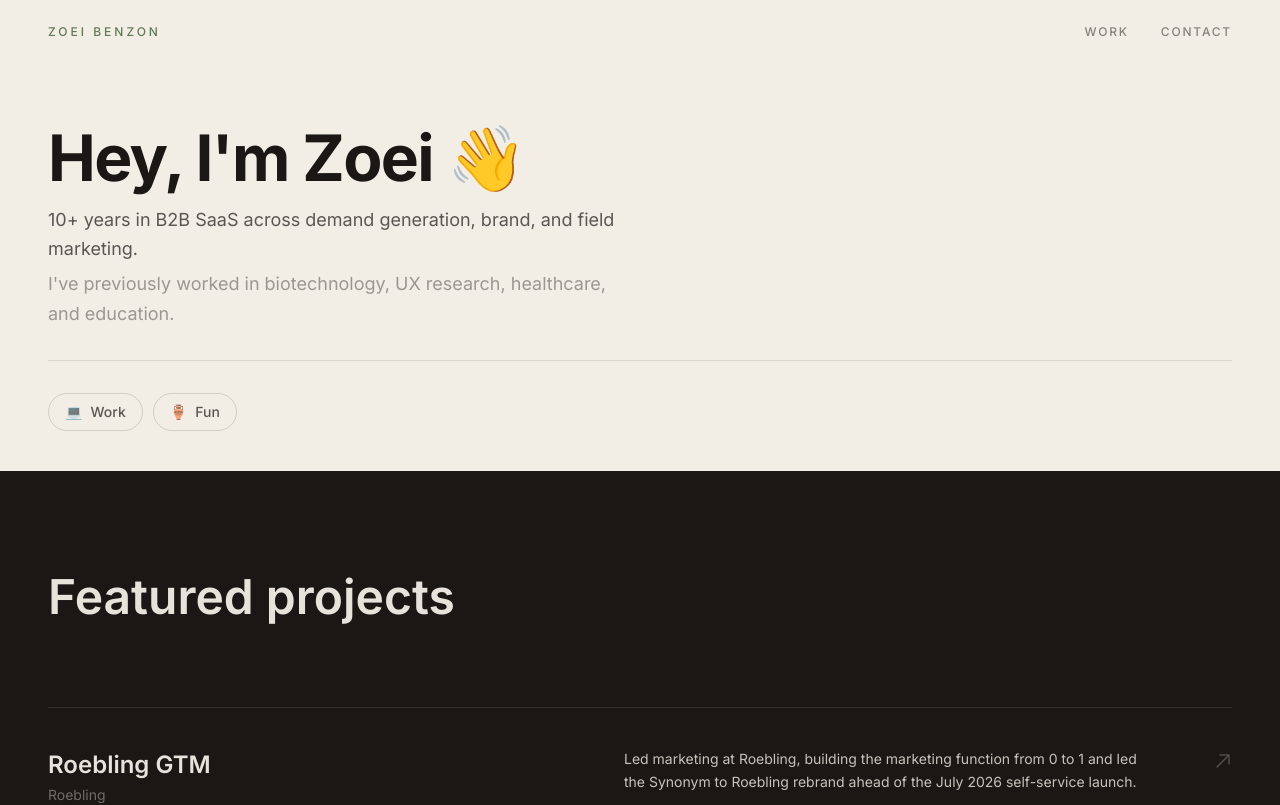
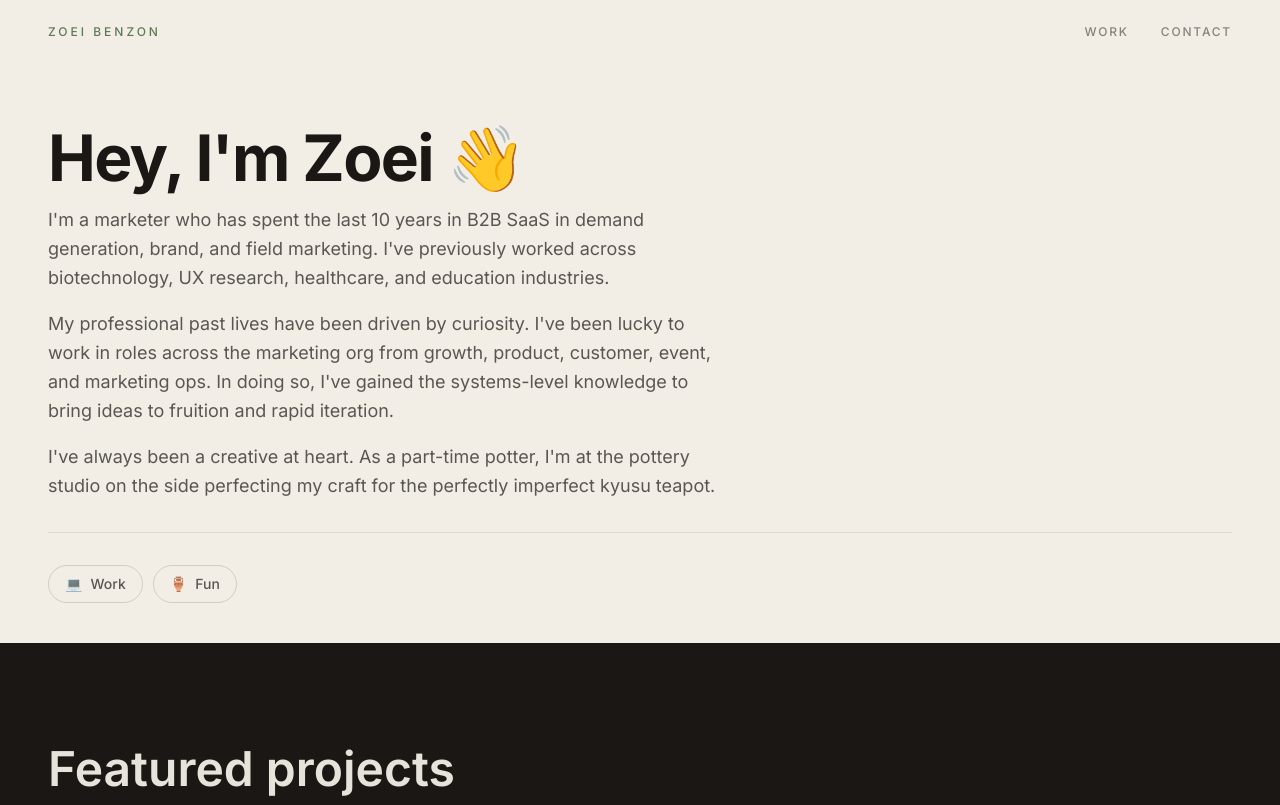
Before and after one commit to zjben10/fourteenzerosix-portfolio, a Next.js app: page / in a window 1280 px wide. Shown: the top 805 px of the page. Built offline with nearby package versions, Linux system fonts and the light colour scheme.

Commit message:
Update homepage hero copy
Co-Authored-By: Claude Opus 4.8 <noreply@anthropic.com>
Claude-Session: https://claude.ai/code/session_01FnUon39DrZUBXAVtQ4NJNb

```diff
--- a/components/Hero.tsx
+++ b/components/Hero.tsx
@@ -25,18 +25,35 @@ export default function Hero() {
           </h1>
 
           {/* Descriptor */}
+          <div className="space-y-4 max-w-2xl">
             <p
-            className="text-base md:text-lg leading-relaxed max-w-xl mb-1.5"
+              className="text-base md:text-lg leading-relaxed"
               style={{ color: "rgba(26,23,20,0.7)" }}
             >
-            10+ years in B2B SaaS across demand generation, brand, and field marketing.
+              I&apos;m a marketer who has spent the last 10 years in B2B SaaS in
+              demand generation, brand, and field marketing. I&apos;ve previously
+              worked across biotechnology, UX research, healthcare, and education
+              industries.
             </p>
             <p
-            className="text-base md:text-lg leading-relaxed max-w-xl"
-            style={{ color: "rgba(26,23,20,0.4)" }}
+              className="text-base md:text-lg leading-relaxed"
+              style={{ color: "rgba(26,23,20,0.7)" }}
             >
-            I&apos;ve previously worked in biotechnology, UX research, healthcare, and education.
+              My professional past lives have been driven by curiosity. I&apos;ve
+              been lucky to work in roles across the marketing org from growth,
+              product, customer, event, and marketing ops. In doing so, I&apos;ve
+              gained the systems-level knowledge to bring ideas to fruition and
+              rapid iteration.
             </p>
+            <p
+              className="text-base md:text-lg leading-relaxed"
+              style={{ color: "rgba(26,23,20,0.7)" }}
+            >
+              I&apos;ve always been a creative at heart. As a part-time potter,
+              I&apos;m at the pottery studio on the side perfecting my craft for
+              the perfectly imperfect kyusu teapot.
+            </p>
+          </div>
         </div>
 
         {/* Pill nav */}
```
Lines whose indentation alone changed are shown as unchanged.
